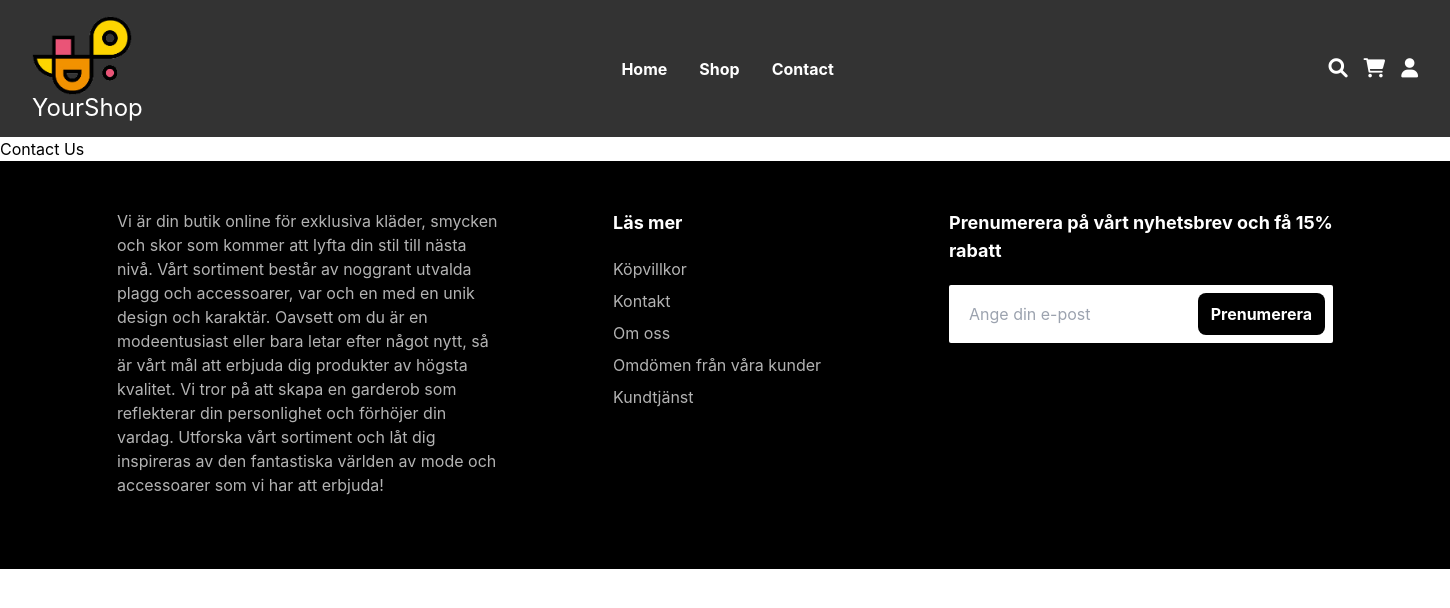
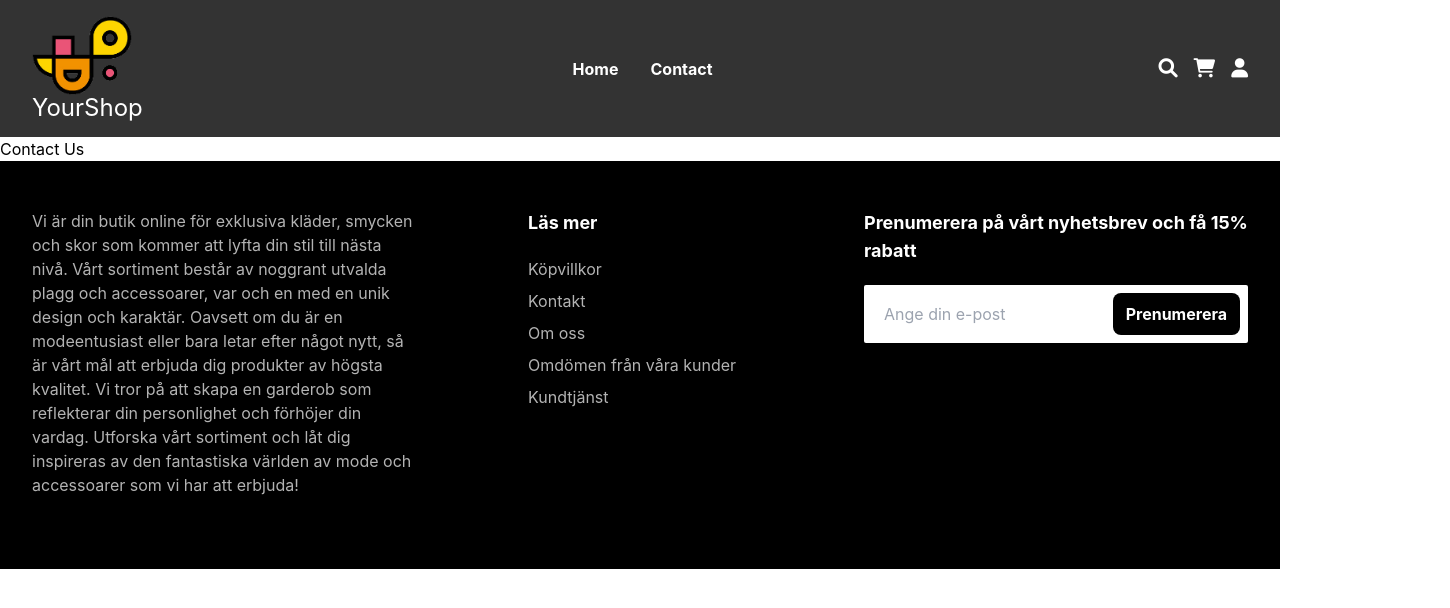
Before and after one commit to asanorberg/e-handel, a React (Vite) app: page /contact in a window 1280 px wide. Shown: the top 608 px of the page, 1450 px wide, since content can reach past the window. Built offline with nearby package versions, Linux system fonts and the light colour scheme.

Commit message:
header/länk

```diff
--- a/src/App.css
+++ b/src/App.css
@@ -68,11 +68,8 @@ header {
 /*Header*/
 
 .contact {
-  width: 1450px;
-  margin: 0 auto;
-  padding: 20px;
-  box-sizing: border-box;
-  padding: 0px;
+  width: 100%;
+  max-width: 1450px;
 }
 
 @media (max-width: 1200px) {
--- a/src/components/Header.jsx
+++ b/src/components/Header.jsx
@@ -16,9 +16,7 @@ const Header = () => {
           <li>
             <a href="/">Home</a>
           </li>
-          <li>
-            <a href="/shop">Shop</a>
-          </li>
+
           <li>
             <a href="/contact">Contact</a>
           </li>
--- a/src/index.css
+++ b/src/index.css
@@ -7,12 +7,6 @@
   text-rendering: optimizeLegibility;
   -webkit-font-smoothing: antialiased;
   -moz-osx-font-smoothing: grayscale;
-}
-
-body {
-  margin: 0;
-  display: flex;
-  place-items: center;
 }
 
 h1 {
```
